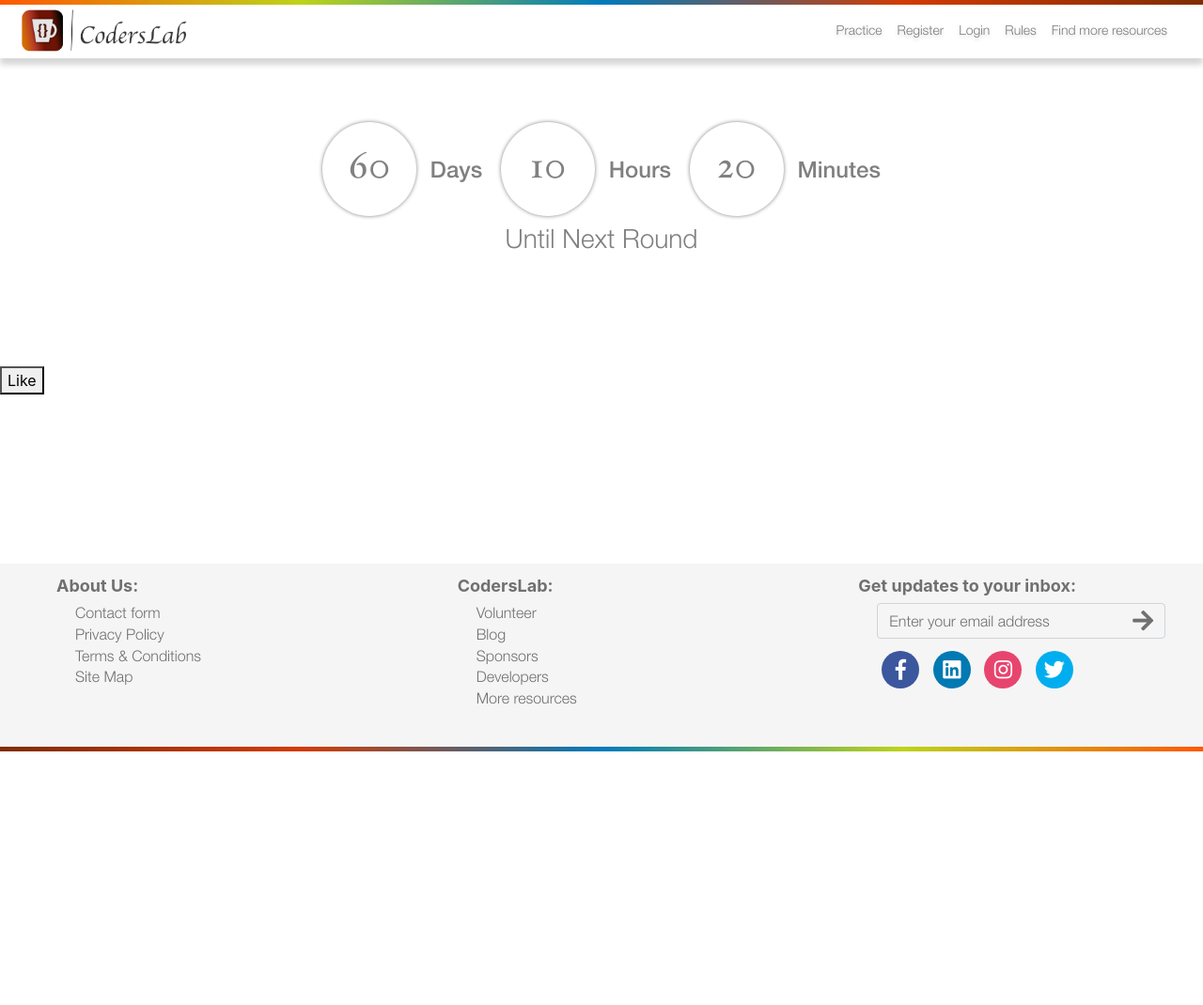
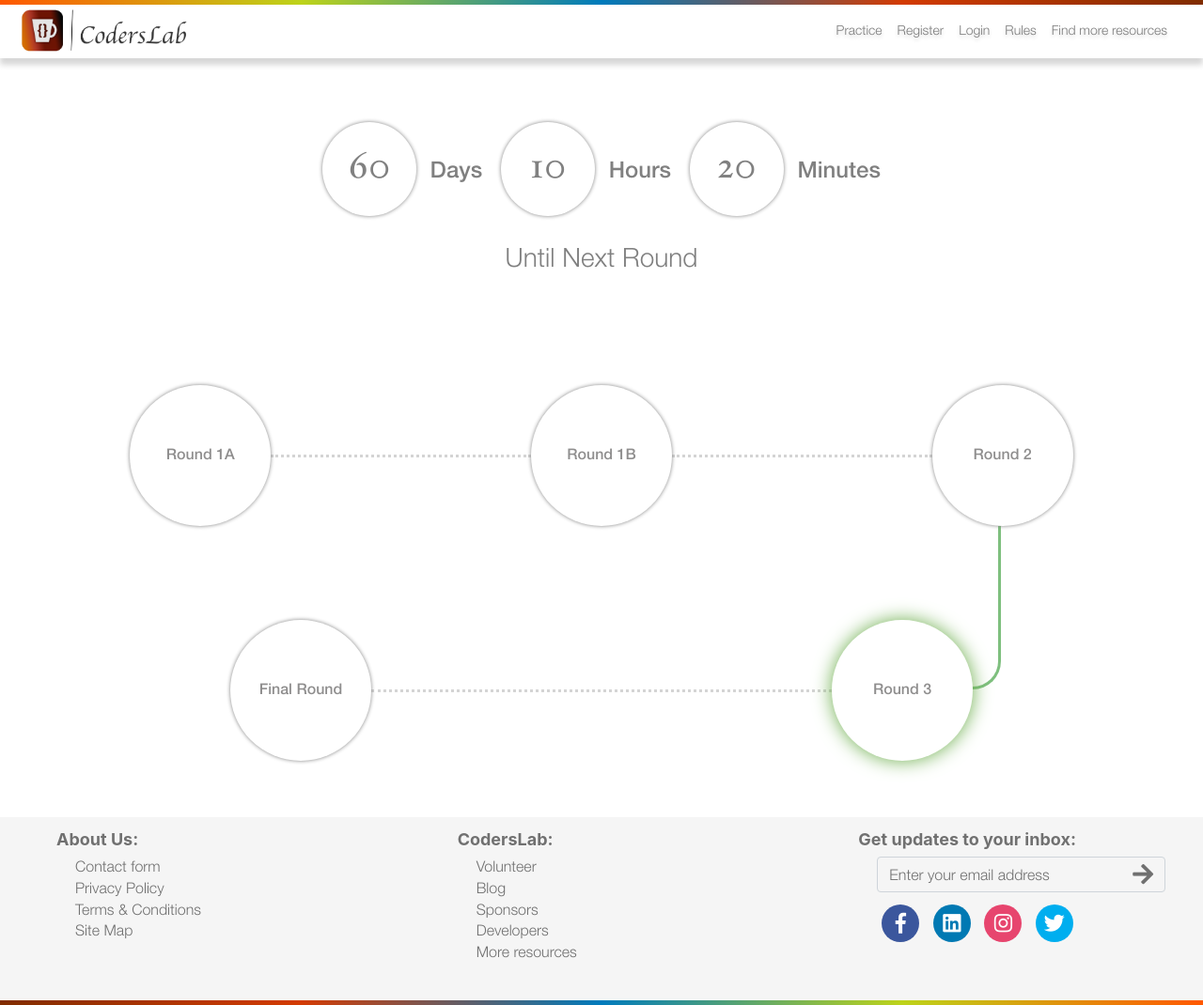
Before and after one commit to bordernone/coderslab, a Django app: page /timeline/ in a window 1280 px wide. Shown: the whole page at 94% size. Before the commit the page ends 800 px from the top, so only its background shows below. Run offline with Django 3.2, Linux system fonts and the light colour scheme; some libraries are stand-ins or nearby versions.

Commit message:
timeline added

```diff
--- a/static/global/css/main.css
+++ b/static/global/css/main.css
@@ -1122,7 +1122,6 @@ input:checked+.slider:before {
 
 .timelineTimerWrapper {
     margin-top: 50px !important;
-    margin-bottom: 50px!important;
     color: gray;
 }
 
@@ -1171,4 +1170,30 @@ input:checked+.slider:before {
     text-align: center;
     font-family: HelveticaNeue-Light;
     width: 100%;
+    margin-top:20px;
 }
+
+.timelineEachItem{
+    height: 150px;
+    width: 150px;
+    box-shadow: 0px 0px 4px rgb(128, 128, 128);
+    border-radius: 50%;
+    color:rgb(143, 142, 142);
+    z-index: 1;
+}
+
+.timelineEachItem.active{
+    box-shadow: 0px 0px 20px rgb(108, 173, 76);
+}
+
+.timelineEachItem h6{
+    text-align:center;
+    line-height: 150px;
+    font-family: HelveticaNeue-Medium;
+}
+
+.timelineWrapper>div{
+    padding:30px!important;
+    padding-top:50px!important;
+    padding-bottom: 50px!important;
+}
--- /dev/null
+++ b/static/timeline/css/timeline.css
@@ -0,0 +1,3 @@
+connection {
+    border-radius: 50px;
+}
--- /dev/null
+++ b/static/timeline/js/jquery.visible.min.js
@@ -0,0 +1 @@
+!function(t){var i=t(window);t.fn.visible=function(t,e,o){if(!(this.length<1)){var r=this.length>1?this.eq(0):this,n=r.get(0),f=i.width(),h=i.height(),o=o?o:"both",l=e===!0?n.offsetWidth*n.offsetHeight:!0;if("function"==typeof n.getBoundingClientRect){var g=n.getBoundingClientRect(),u=g.top>=0&&g.top<h,s=g.bottom>0&&g.bottom<=h,c=g.left>=0&&g.left<f,a=g.right>0&&g.right<=f,v=t?u||s:u&&s,b=t?c||a:c&&a;if("both"===o)return l&&v&&b;if("vertical"===o)return l&&v;if("horizontal"===o)return l&&b}else{var d=i.scrollTop(),p=d+h,w=i.scrollLeft(),m=w+f,y=r.offset(),z=y.top,B=z+r.height(),C=y.left,R=C+r.width(),j=t===!0?B:z,q=t===!0?z:B,H=t===!0?R:C,L=t===!0?C:R;if("both"===o)return!!l&&p>=q&&j>=d&&m>=L&&H>=w;if("vertical"===o)return!!l&&p>=q&&j>=d;if("horizontal"===o)return!!l&&m>=L&&H>=w}}}}(jQuery);
--- /dev/null
+++ b/static/timeline/js/timeline.js
@@ -0,0 +1,32 @@
+jQuery(document).ready(function () {
+    jQuery('#timelineItem1').connections({
+        to: '#timelineItem2',
+        css: {
+            border: '3px dotted rgb(170, 170, 170)',
+            opacity: 0.5
+        }
+    });
+
+    jQuery('#timelineItem2').connections({
+        to: '#timelineItem3',
+        css: {
+            border: '3px dotted rgb(170, 170, 170)',
+            opacity: 0.5
+        }
+    });
+
+    jQuery('#timelineItem3, #timelineItem5').connections({
+        css: {
+            border: '3px solid green',
+            opacity: 0.5,
+        }
+    });
+
+    jQuery('#timelineItem4').connections({
+        to: '#timelineItem5',
+        css: {
+            border: '3px dotted rgb(170, 170, 170)',
+            opacity: 0.5
+        }
+    });
+});
--- a/static/timeline/js/timelinewrapper.js
+++ /dev/null
@@ -1,24 +0,0 @@
-'use strict';
-
-const e = React.createElement;
-
-class LikeButton extends React.Component {
-    constructor(props) {
-        super(props);
-        this.state = { liked: false };
-    }
-
-    render() {
-        if (this.state.liked) {
-            return 'You liked this.';
-        }
-
-        return e(
-            'button',
-            { onClick: () => this.setState({ liked: true }) },
-            'Like'
-        );
-    }
-}
-const domContainer = document.querySelector('#timelineWrapper');
-ReactDOM.render(e(LikeButton), domContainer);
--- a/templates/header.html
+++ b/templates/header.html
@@ -17,11 +17,18 @@
 
     <!-- Google platform library -->
     <script src="https://apis.google.com/js/platform.js" async defer></script>
-    <meta name="google-signin-client_id" content="43423819785-iu892odbkinrpsuerq54o7q747bd58un.apps.googleusercontent.com">
+    <meta name="google-signin-client_id"
+        content="43423819785-iu892odbkinrpsuerq54o7q747bd58un.apps.googleusercontent.com">
 
     <!-- static files -->
     <link rel="stylesheet" type="text/css" href="{% static 'global/css/main.css' %}">
     <link rel="stylesheet" type="text/css" href="{% static 'global/fonts/HoeflerText.css' %}">
+    {% if request.path == '/timeline/' %}
+    <script src="{% static 'timeline/js/jquery.connections.js' %}"></script>
+    <script src="{% static 'timeline/js/timeline.js' %}"></script>
+    <script src="{% static 'timeline/js/jquery.visible.min.js' %}"></script>
+    <link rel="stylesheet" type="text/css" href="{% static 'timeline/css/timeline.css' %}">
+    {% endif %}
 </head>
 
 <body>
--- a/templates/timeline.html
+++ b/templates/timeline.html
@@ -41,27 +41,36 @@
             </div>
         </div>
 
-        <div class="row noMargin timelineWrapper" id="timelineWrapper">
-            <div class="col-sm-2 bg-success">
-
+        <div class="row noMargin timelineWrapper justify-content-around" id="timelineWrapper">
+            <div class="col-sm-4 d-flex justify-content-center align-tems-center">
+                <div class="timelineEachItem" id="timelineItem1">
+                    <h6>Round 1A</h6>
+                </div>
+            </div>
+            <div class="col-sm-4 d-flex justify-content-center align-tems-center">
+                <div class="timelineEachItem" id="timelineItem2">
+                    <h6>Round 1B</h6>
+                </div>
+            </div>
+            <div class="col-sm-4 d-flex justify-content-center align-tems-center">
+                <div class="timelineEachItem" id="timelineItem3">
+                    <h6>Round 2</h6>
+                </div>
             </div>
 
-            <div class="col-sm-2">
-
+            <div class="col-sm-4 d-flex justify-content-center align-tems-center">
+                <div class="timelineEachItem" id="timelineItem4">
+                    <h6>Final Round</h6>
+                </div>
             </div>
 
-            <div class="col-sm-2">
+            <div class="col-sm-4 d-flex justify-content-center align-tems-center">
+                <div class="timelineEachItem active" id="timelineItem5">
+                    <h6>Round 3</h6>
+                </div>
+            </div>
 
-            </div>
         </div>
     </div>
 </div>
-
-<!-- Load React. -->
-<!-- Note: when deploying, replace "development.js" with "production.min.js". -->
-<script src="https://unpkg.com/react@16/umd/react.development.js" crossorigin></script>
-<script src="https://unpkg.com/react-dom@16/umd/react-dom.development.js" crossorigin></script>
-
-<!-- Load our React component. -->
-<script src="{% static 'timeline/js/timelinewrapper.js' %}"></script>
 {% endblock %}
```
Also changed, not shown: static/timeline/js/jquery.connections.js (added), 3 other files.
